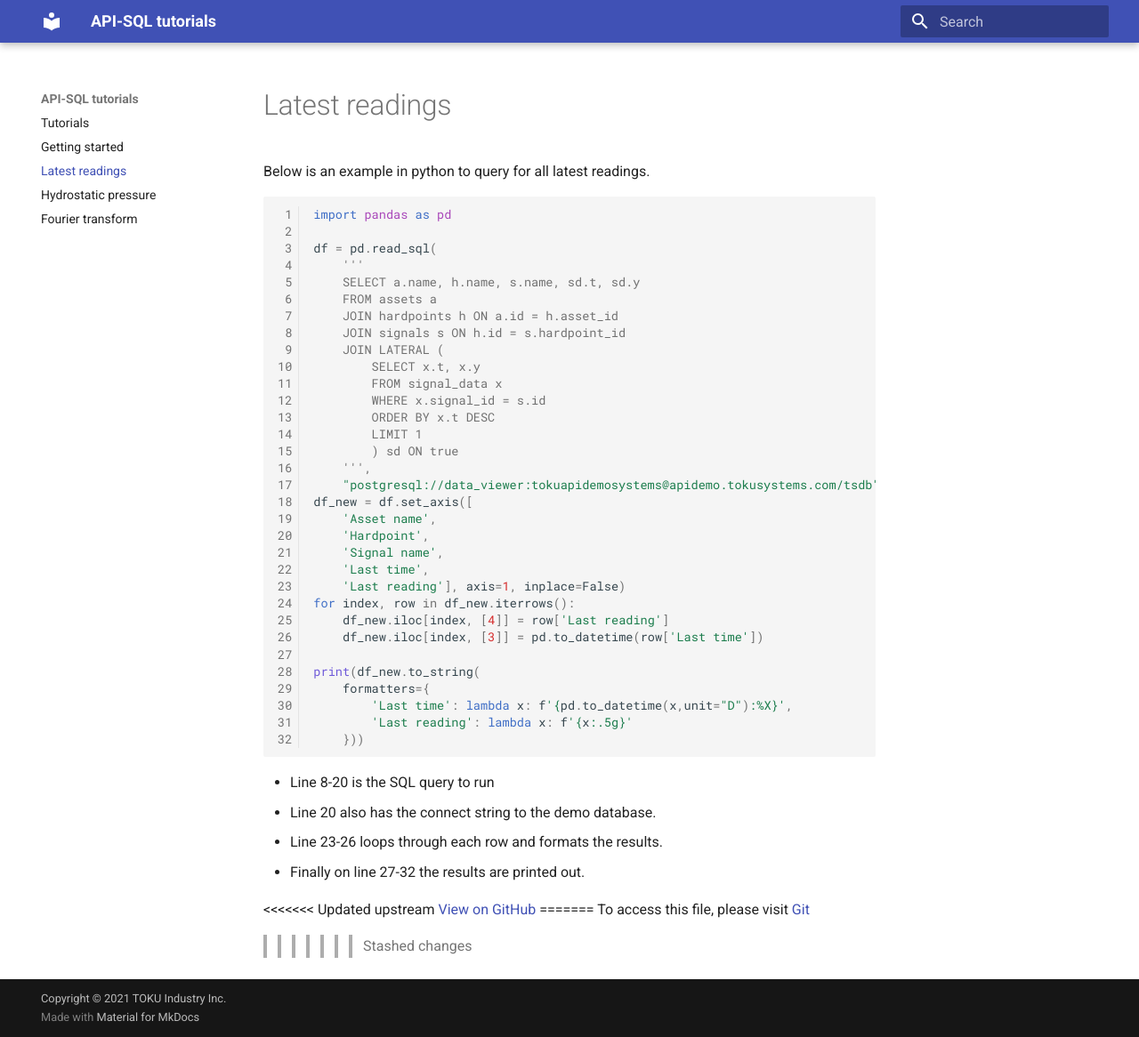
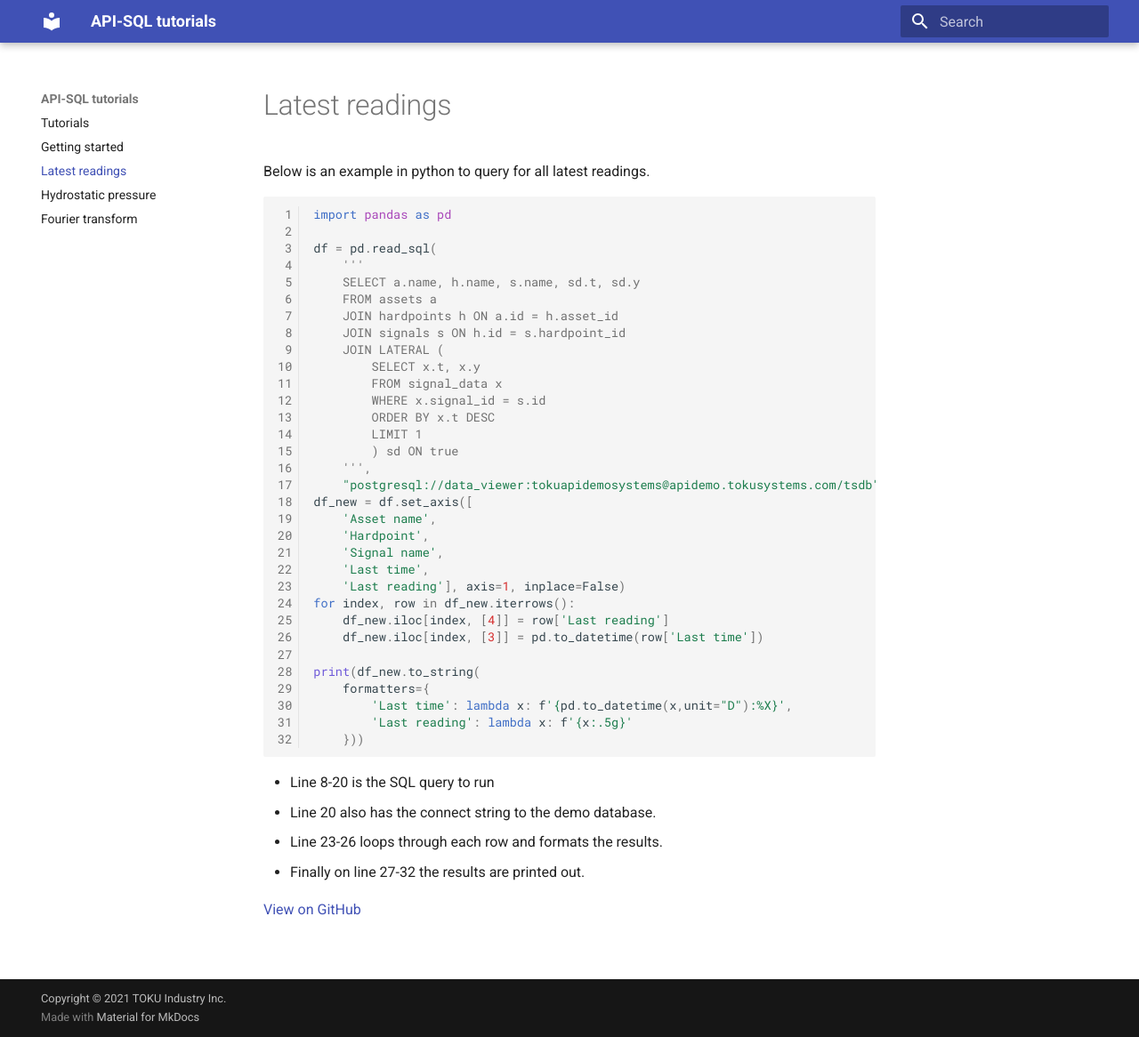
Before and after one commit to TOKU-Systems/tutorials, an MkDocs documentation site: the page built from docs/latest-readings/index.md, in a window 1280 px wide and 1166 px high. Shown: the whole window at 89% size. Built offline with MkDocs 1.6.1 and Material for MkDocs 9.7.7, drawn with Linux system fonts in a browser that asks for light colours.

Commit message:
fixed merge conflict

```diff
--- a/docs/latest-readings/index.md
+++ b/docs/latest-readings/index.md
@@ -42,9 +42,4 @@ print(df_new.to_string(
 - Line 23-26 loops through each row and formats the results.
 - Finally on line 27-32 the results are printed out.
 
-<<<<<<< Updated upstream
 [View on GitHub](https://github.com/TOKU-Systems/tutorials/blob/develop/docs/latest-readings/latest_readings.py)
-=======
-To access this file, please visit
-[Git](https://github.com/TOKU-Systems/tutorials/blob/develop/docs/latest-readings/latest_readings.py)
->>>>>>> Stashed changes
```
